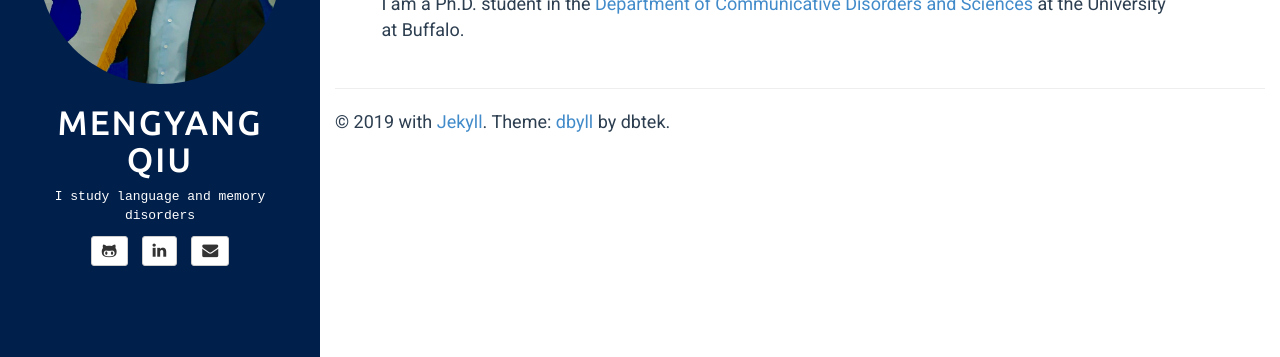
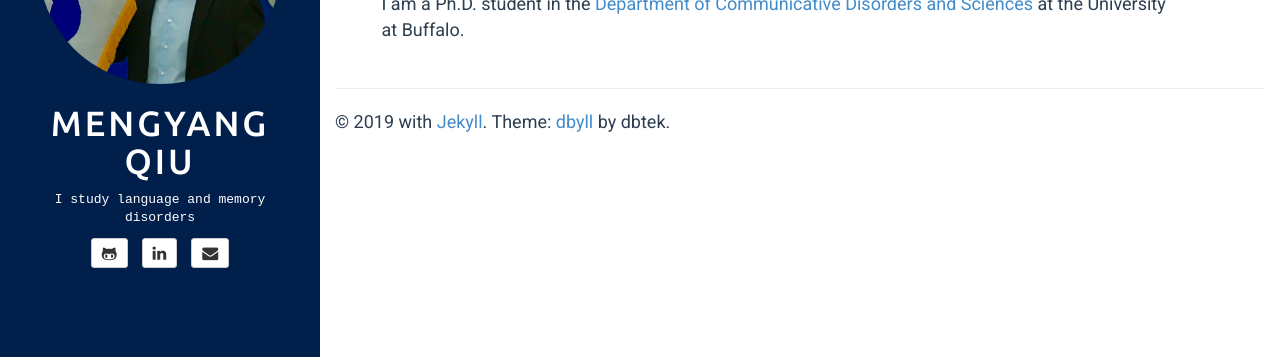
Before and after one commit to mengyangq/mengyangq.github.io, a Jekyll site: the page built from index.html, in a window 1280 px wide. Shown: the part 198-555 px from the top of the page. Built offline with Jekyll 4.4.1, drawn with Linux system fonts in a browser that asks for light colours.

Commit message:
Update style.css

```diff
--- a/assets/css/style.css
+++ b/assets/css/style.css
@@ -21,11 +21,12 @@ body{
 
 .sidebar-header {
 	text-align: center;
+	margin: 0 auto;
 	margin-bottom: 10px;
 }
 .sidebar-header .title{
-	letter-spacing: 2px;
-	font-size: 34px;
+	letter-spacing: 3px;
+	font-size: 35px;
 	text-transform: uppercase;
 }
 
```
